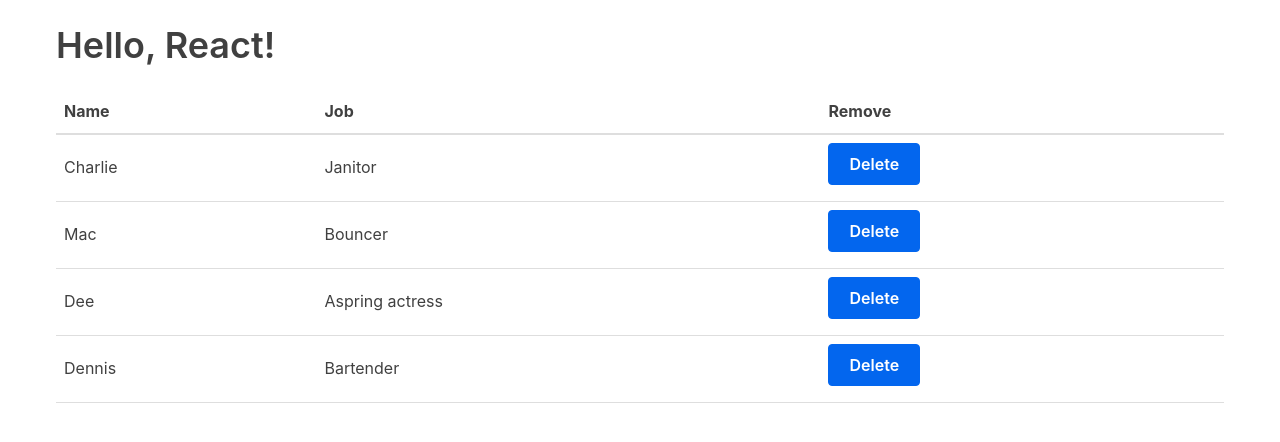
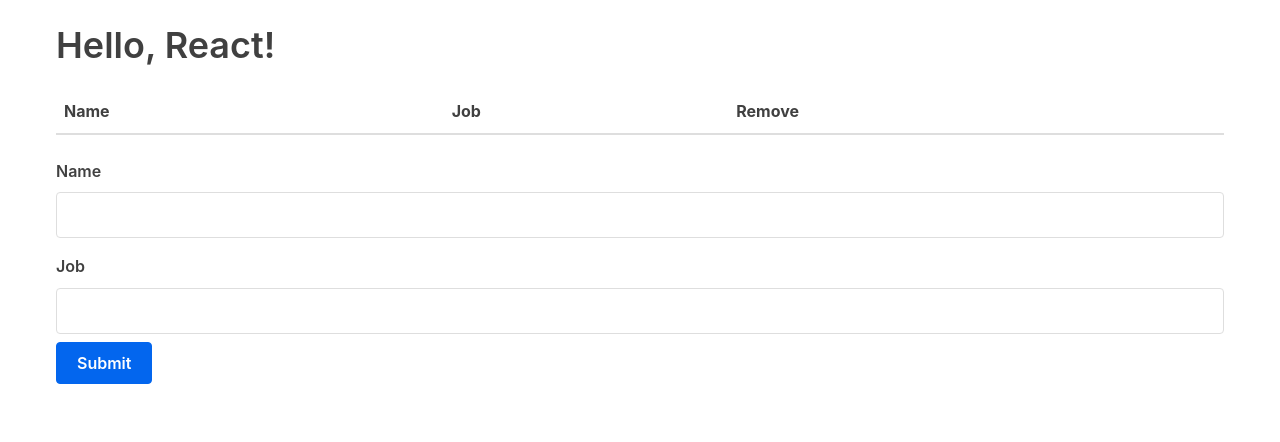
Before and after one commit to electrictangent/reactrouterpractise, a React (Create React App) app in the folder tutorial-react-app/: page / in a window 1280 px wide. Shown: the top 442 px of the page. Built offline with nearby package versions, Linux system fonts and the light colour scheme.

Commit message:
Added form controls

```diff
--- a/tutorial-react-app/src/App.js
+++ b/tutorial-react-app/src/App.js
@@ -1,29 +1,13 @@
 import React, { Component } from 'react';
 import Table from './Table';
+import Form from './Form';
 
 
 // Render class component Table
 class App extends Component {
     // Adding state object
     state = {
-        characters: [
-            {
-            name: 'Charlie',
-            job: 'Janitor',
-            },
-            {
-            name: 'Mac',
-            job: 'Bouncer',
-            },
-            {
-            name: 'Dee',
-            job: 'Aspring actress',
-            },
-            {
-            name: 'Dennis',
-            job: 'Bartender',
-            },
-        ]
+        characters: [],
     }
 
     // Method to update state
@@ -35,6 +19,11 @@
                 return i !== index
             }),
         })
+    }
+
+    // Method to submit new person and job
+    handleSubmit = (character) => {
+        this.setState({ characters: [...this.state.characters, character] })
     }
 
     render() {
@@ -64,6 +53,7 @@
         <div className="container">
             <h1>Hello, React!</h1>
             <Table characterData={characters} removeCharacter={this.removeCharacter} />
+            <Form handleSubmit={this.handleSubmit} />
         </div>
         )
     }
--- /dev/null
+++ b/tutorial-react-app/src/Form.js
@@ -0,0 +1,53 @@
+import React, { Component } from 'react';
+
+class Form extends Component {
+    initialState = {
+        name: '',
+        job: '',
+    }
+
+    state = this.initialState
+
+    // When user changes form fields
+    handleChange = (event) => {
+        const { name, value } = event.target
+
+        this.setState({
+            [name]: value,
+        })
+    }
+
+    submitForm = () => {
+        this.props.handleSubmit(this.state) // Passes Form state to App component through character param
+        this.setState(this.initialState) // Reset form for new entry
+    }
+
+    // Render form
+    render() {
+        const { name, job } = this.state;
+
+        return (
+            <form>
+            <label htmlFor="name">Name</label>
+            <input
+              type="text"
+              name="name"
+              id="name"
+              value={name}
+              onChange={this.handleChange} />
+            <label htmlFor="job">Job</label>
+            <input
+              type="text"
+              name="job"
+              id="job"
+              value={job}
+              onChange={this.handleChange} />
+
+            <input type="button" value="Submit" onClick={this.submitForm} />
+          </form>
+
+        );
+    }
+}
+
+export default Form;
```
